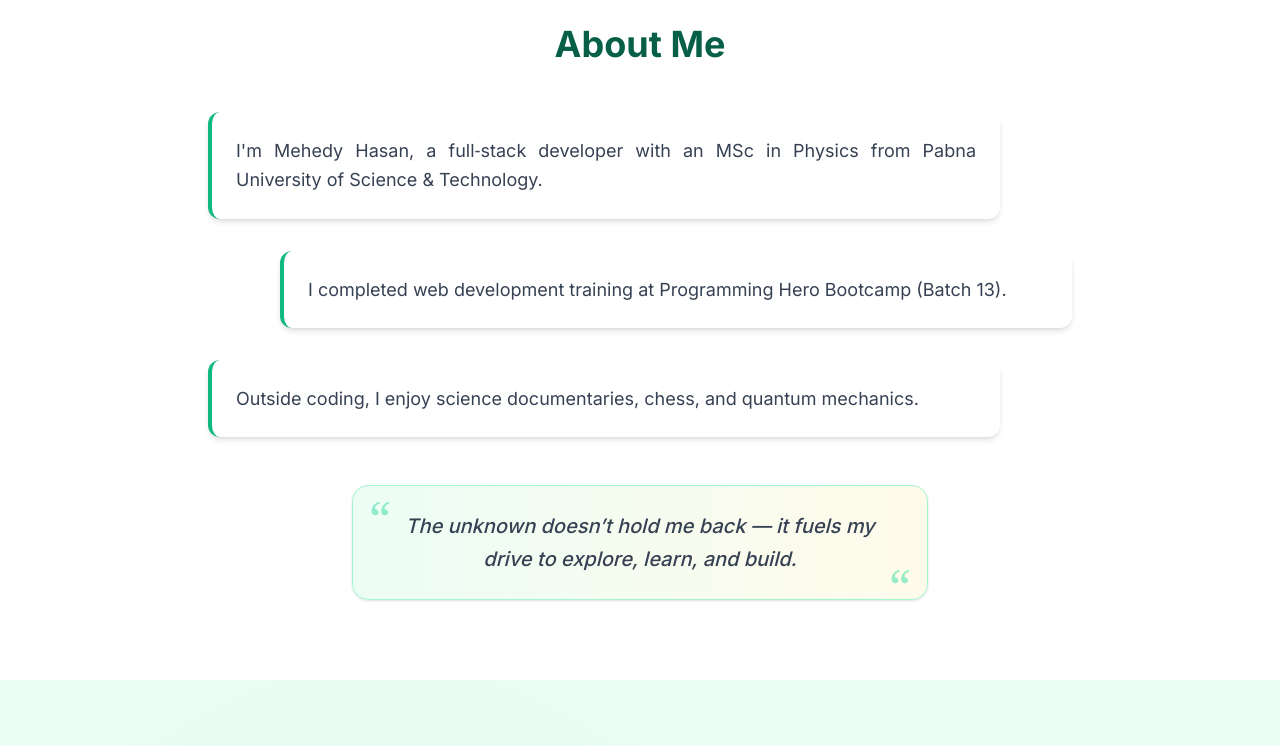
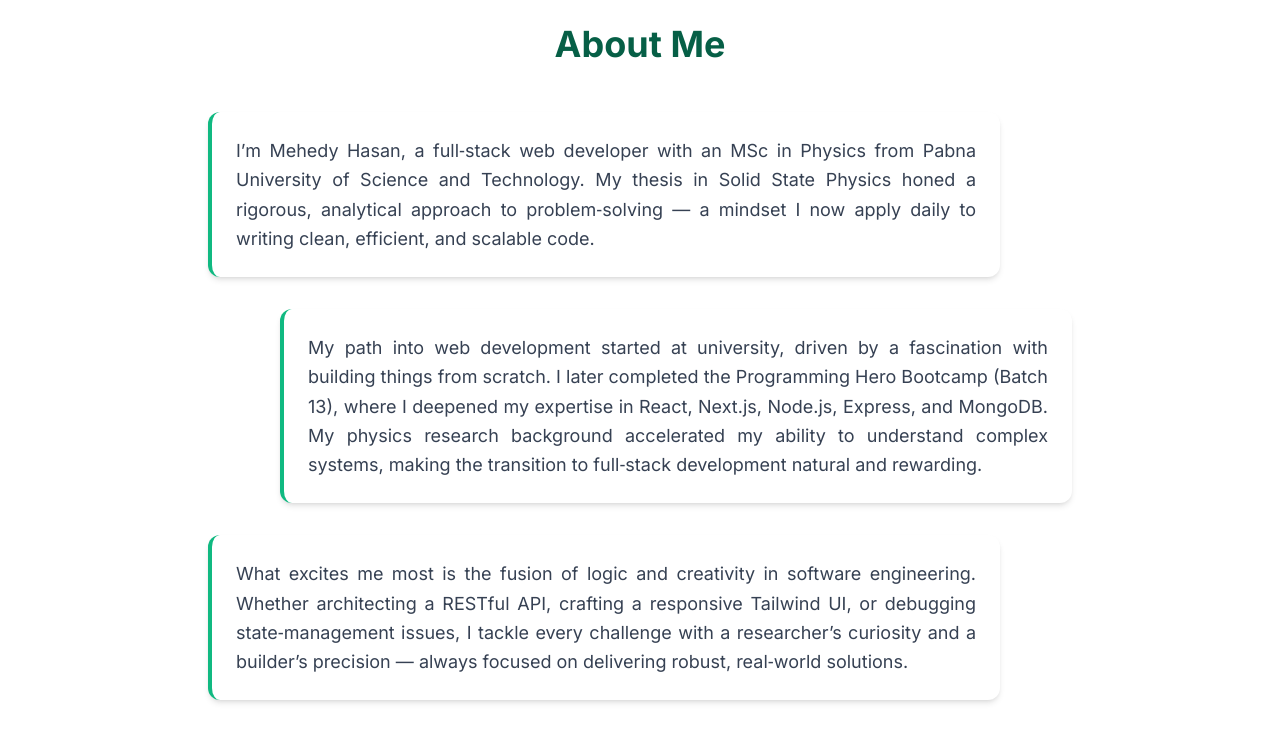
Before and after one commit to mehedyPUST/portfolio-client, a Next.js app: page / in a window 1280 px wide. Shown: the part 920-1666 px from the top of the page. Built offline with nearby package versions, Linux system fonts and the light colour scheme; no server answers.

Commit message:
Update About section fallback paragraphs with polished content

```diff
--- a/src/components/About.jsx
+++ b/src/components/About.jsx
@@ -26,9 +26,9 @@ export default function About() {
     const paragraphs = aboutData?.paragraphs?.length
         ? aboutData.paragraphs
         : [
-            "I'm Mehedy Hasan, a full‑stack developer with an MSc in Physics from Pabna University of Science & Technology.",
-            "I completed web development training at Programming Hero Bootcamp (Batch 13).",
-            "Outside coding, I enjoy science documentaries, chess, and quantum mechanics.",
+            "I’m Mehedy Hasan, a full‑stack web developer with an MSc in Physics from Pabna University of Science and Technology. My thesis in Solid State Physics honed a rigorous, analytical approach to problem‑solving — a mindset I now apply daily to writing clean, efficient, and scalable code.",
+            "My path into web development started at university, driven by a fascination with building things from scratch. I later completed the Programming Hero Bootcamp (Batch 13), where I deepened my expertise in React, Next.js, Node.js, Express, and MongoDB. My physics research background accelerated my ability to understand complex systems, making the transition to full‑stack development natural and rewarding.",
+            "What excites me most is the fusion of logic and creativity in software engineering. Whether architecting a RESTful API, crafting a responsive Tailwind UI, or debugging state‑management issues, I tackle every challenge with a researcher’s curiosity and a builder’s precision — always focused on delivering robust, real‑world solutions.",
         ];
 
     return (
```
